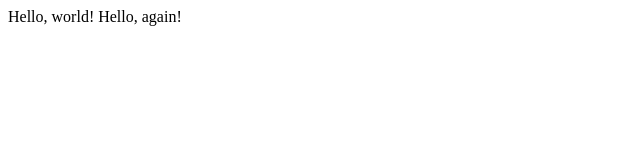
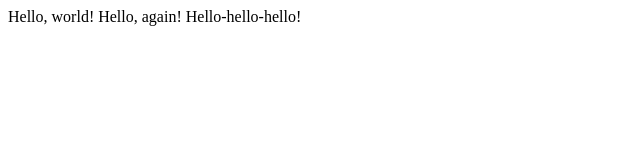
Before and after one commit to sfrolov2/cs50, a plain HTML site: page hello.html in a window 1280 px wide. Shown: the whole page, without its empty margins (0-640 px from the left). Drawn offline with Linux system fonts and the light colour scheme.

Commit message:
Update hello.html

```diff
--- a/hello.html
+++ b/hello.html
@@ -2,7 +2,7 @@
 <html>
     <head>
         <body>
-            Hello, world! Hello, again!
+            Hello, world! Hello, again! Hello-hello-hello!
         </body>
     </head>
 </html>
```
